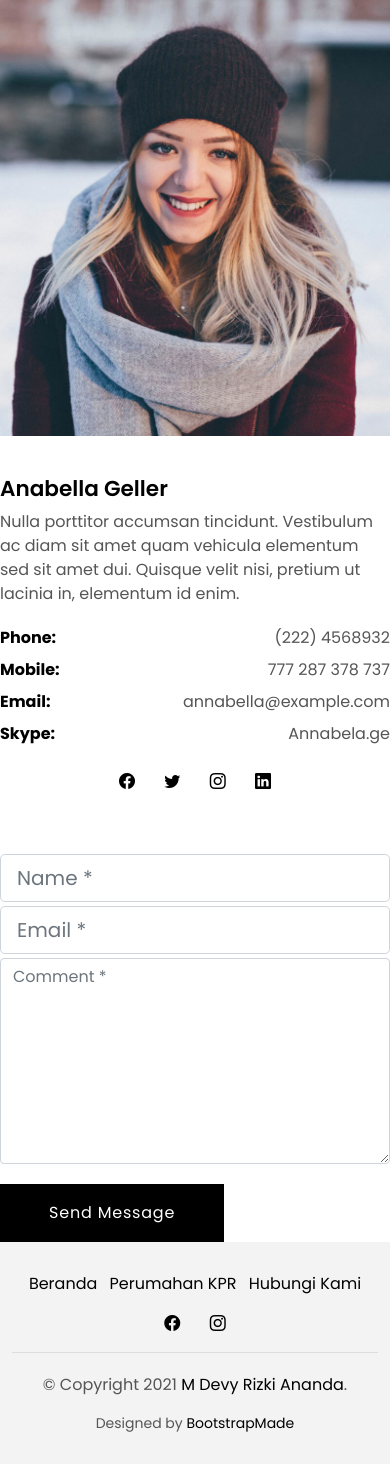
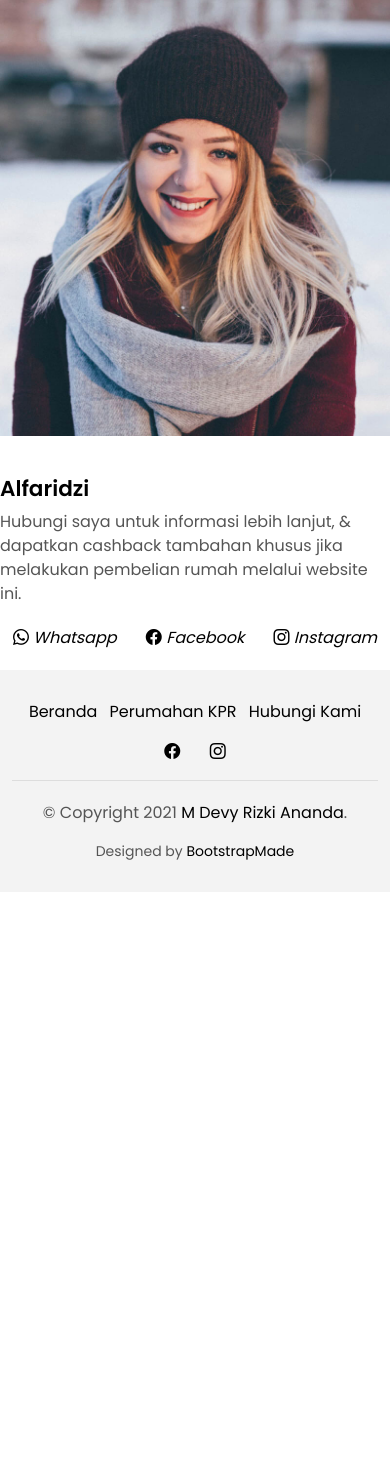
Before and after one commit to mdevyrizkiananda/rumahkpr, a PHP site: page /property-single.php?id=1 in a window 390 px wide. Shown: the part 164-1628 px from the top of the page. After the commit the page ends 1024 px from the top, so only its background shows below. Run offline with PHP 8.4, Linux system fonts and the light colour scheme; data that the repository does not hold is empty.

Commit message:
Update
Update Link

```diff
--- a/property-grid.php
+++ b/property-grid.php
@@ -59,14 +59,14 @@ error_reporting(E_ALL ^ (E_NOTICE | E_WARNING));
                 <div class="card-overlay-a-content">
                   <div class="card-header-a">
                     <h2 class="card-title-a">
-                      <a href="#">'.$row[nama].'</a>
+                      <a href="property-single.php?id='.$row[id].'">'.$row[nama].'</a>
                     </h2>
                   </div>
                   <div class="card-body-a">
                     <div class="price-box d-flex">
                       <span class="price-a">Harga | '.$row[harga].'</span>
                     </div>
-                    <a href="property-single.php" class="link-a">Detail Informasi
+                    <a href="property-single.php?id='.$row[id].'" class="link-a">Detail Informasi
                       <span class="bi bi-chevron-right"></span>
                     </a>
                   </div>
--- a/property-single.php
+++ b/property-single.php
@@ -76,11 +76,18 @@ error_reporting(E_ALL ^ (E_NOTICE | E_WARNING));
                 <div class="property-price d-flex justify-content-center foo">
                   <div class="card-header-c d-flex">
                     <div class="card-box-ico">
-                      <span style="font-size:35px;" class="bi bi-cash"> '.$row[harga].'</span>
+                      <span style="font-size:30px;" class="bi bi-cash"> '.$row[harga].'.-</span>
                     </div>
                     <div class="card-title-c align-self-center">
-
                     </div>
+                  </div>
+                </div>
+                <br>
+                <div style="margin-left:24px;" class="card-header-c d-flex">
+                  <div class="card-box-ico">
+                    <span style="font-size:25px; color:red;">Booking Sekarang!!</span>
+                  </div>
+                  <div class="card-title-c align-self-center">
                   </div>
                 </div>
                 <div class="property-summary">
@@ -172,90 +179,41 @@ error_reporting(E_ALL ^ (E_NOTICE | E_WARNING));
             <div class="row section-t3">
               <div class="col-sm-12">
                 <div class="title-box-d">
-                  <h3 class="title-d">Contact Agent</h3>
+                  <h3 class="title-d">Marketing</h3>
                 </div>
               </div>
             </div>
             <div class="row">
-              <div class="col-md-6 col-lg-4">
+              <div class="col-md-12 col-lg-2">
                 <img src="assets/img/agent-4.jpg" alt="" class="img-fluid">
               </div>
               <div class="col-md-6 col-lg-4">
                 <div class="property-agent">
-                  <h4 class="title-agent">Anabella Geller</h4>
+                  <h4 class="title-agent">Alfaridzi</h4>
                   <p class="color-text-a">
-                    Nulla porttitor accumsan tincidunt. Vestibulum ac diam sit amet quam vehicula elementum sed sit amet
-                    dui. Quisque velit nisi,
-                    pretium ut lacinia in, elementum id enim.
+                    Hubungi saya untuk informasi lebih lanjut, & dapatkan cashback tambahan khusus jika melakukan pembelian rumah melalui website ini.
                   </p>
-                  <ul class="list-unstyled">
-                    <li class="d-flex justify-content-between">
-                      <strong>Phone:</strong>
-                      <span class="color-text-a">(222) 4568932</span>
-                    </li>
-                    <li class="d-flex justify-content-between">
-                      <strong>Mobile:</strong>
-                      <span class="color-text-a">777 287 378 737</span>
-                    </li>
-                    <li class="d-flex justify-content-between">
-                      <strong>Email:</strong>
-                      <span class="color-text-a">annabella@example.com</span>
-                    </li>
-                    <li class="d-flex justify-content-between">
-                      <strong>Skype:</strong>
-                      <span class="color-text-a">Annabela.ge</span>
-                    </li>
-                  </ul>
+
                   <div class="socials-a">
                     <ul class="list-inline">
                       <li class="list-inline-item">
                         <a href="#">
-                          <i class="bi bi-facebook" aria-hidden="true"></i>
+                          <i class="bi bi-whatsapp" aria-hidden="true"> Whatsapp</i>
                         </a>
                       </li>
                       <li class="list-inline-item">
                         <a href="#">
-                          <i class="bi bi-twitter" aria-hidden="true"></i>
+                          <i class="bi bi-facebook" aria-hidden="true"> Facebook</i>
                         </a>
                       </li>
                       <li class="list-inline-item">
                         <a href="#">
-                          <i class="bi bi-instagram" aria-hidden="true"></i>
+                          <i class="bi bi-instagram" aria-hidden="true"> Instagram</i>
                         </a>
                       </li>
-                      <li class="list-inline-item">
-                        <a href="#">
-                          <i class="bi bi-linkedin" aria-hidden="true"></i>
-                        </a>
                       </li>
                     </ul>
                   </div>
-                </div>
-              </div>
-              <div class="col-md-12 col-lg-4">
-                <div class="property-contact">
-                  <form class="form-a">
-                    <div class="row">
-                      <div class="col-md-12 mb-1">
-                        <div class="form-group">
-                          <input type="text" class="form-control form-control-lg form-control-a" id="inputName" placeholder="Name *" required>
-                        </div>
-                      </div>
-                      <div class="col-md-12 mb-1">
-                        <div class="form-group">
-                          <input type="email" class="form-control form-control-lg form-control-a" id="inputEmail1" placeholder="Email *" required>
-                        </div>
-                      </div>
-                      <div class="col-md-12 mb-1">
-                        <div class="form-group">
-                          <textarea id="textMessage" class="form-control" placeholder="Comment *" name="message" cols="45" rows="8" required></textarea>
-                        </div>
-                      </div>
-                      <div class="col-md-12 mt-3">
-                        <button type="submit" class="btn btn-a">Send Message</button>
-                      </div>
-                    </div>
-                  </form>
                 </div>
               </div>
             </div>
```
